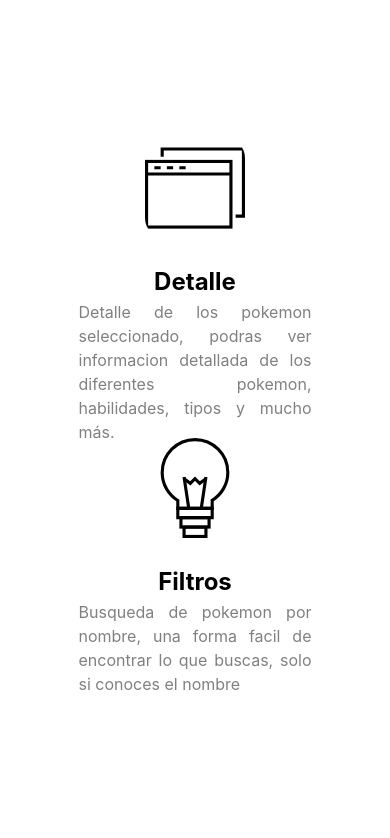
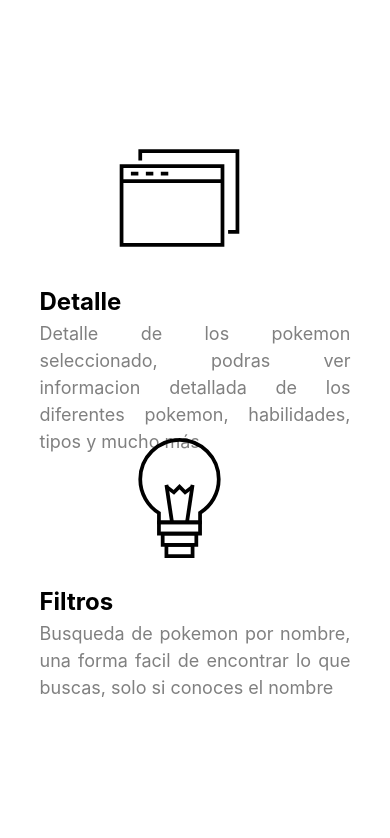
Before and after one commit to juanvi1017/pokemon, a React (Vite) app: page / in a window 390 px wide. Shown: the part 846-1684 px from the top of the page. Built offline with nearby package versions, Linux system fonts and the light colour scheme.

Commit message:
Fix: view smartphone

```diff
--- a/src/pages/landing/Detail/Detail.css
+++ b/src/pages/landing/Detail/Detail.css
@@ -113,6 +113,7 @@
         font-size: 26px;
     }
     .detail-text p {
+        text-align: justify;
         font-size: 18px;
     }
     .detail-text img {
--- a/src/pages/landing/Option/Option.css
+++ b/src/pages/landing/Option/Option.css
@@ -7,7 +7,7 @@
 .option .container {
     position: relative;
     margin: 20px auto;
-    width: 70%;
+    width: 90%;
     height:300px;
 }
 
@@ -26,23 +26,29 @@
 }
 .option-text p {
     color: gray;
+    font-size: 18px;
 }
 .option-text img {
     width: 100px;
     border-radius: 20px;
 }
 .option-text img:hover {
-
     border-radius: 20px;
     background-image: linear-gradient(rgba(47, 238, 8, 0.747), rgba(248, 252, 15, 0.589));
 }
 
 
 @media (max-width: 600px) {
+    .option-text img {
+        width: 90%;
+        margin: 0 auto;
+        height: 120px;
+    }
     .option-text {
         min-height: 300px;
         float: left;
         width: 100%;
+        text-align: justify;
     }
     .option-text p {
         text-align: justify;
```
